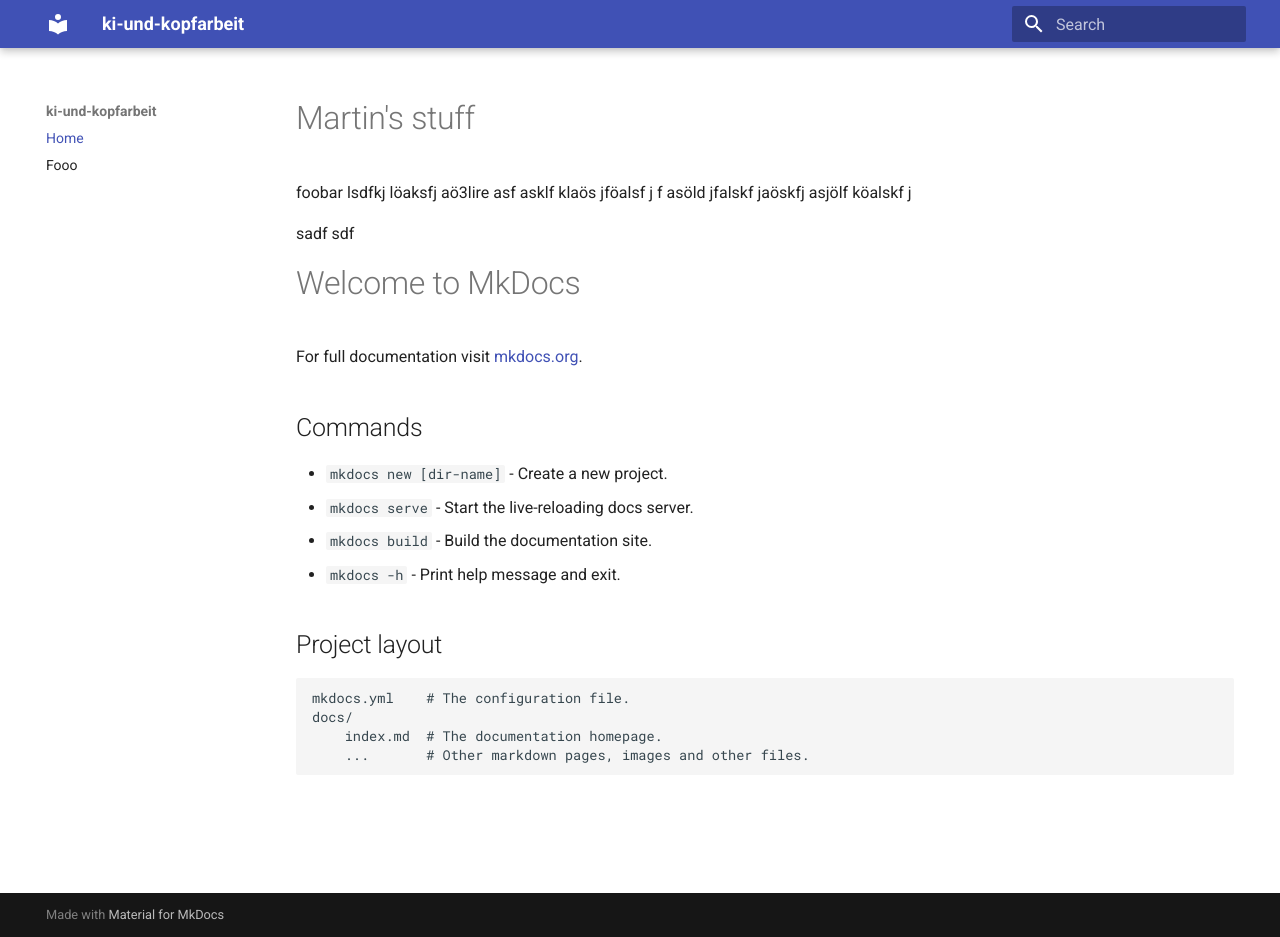
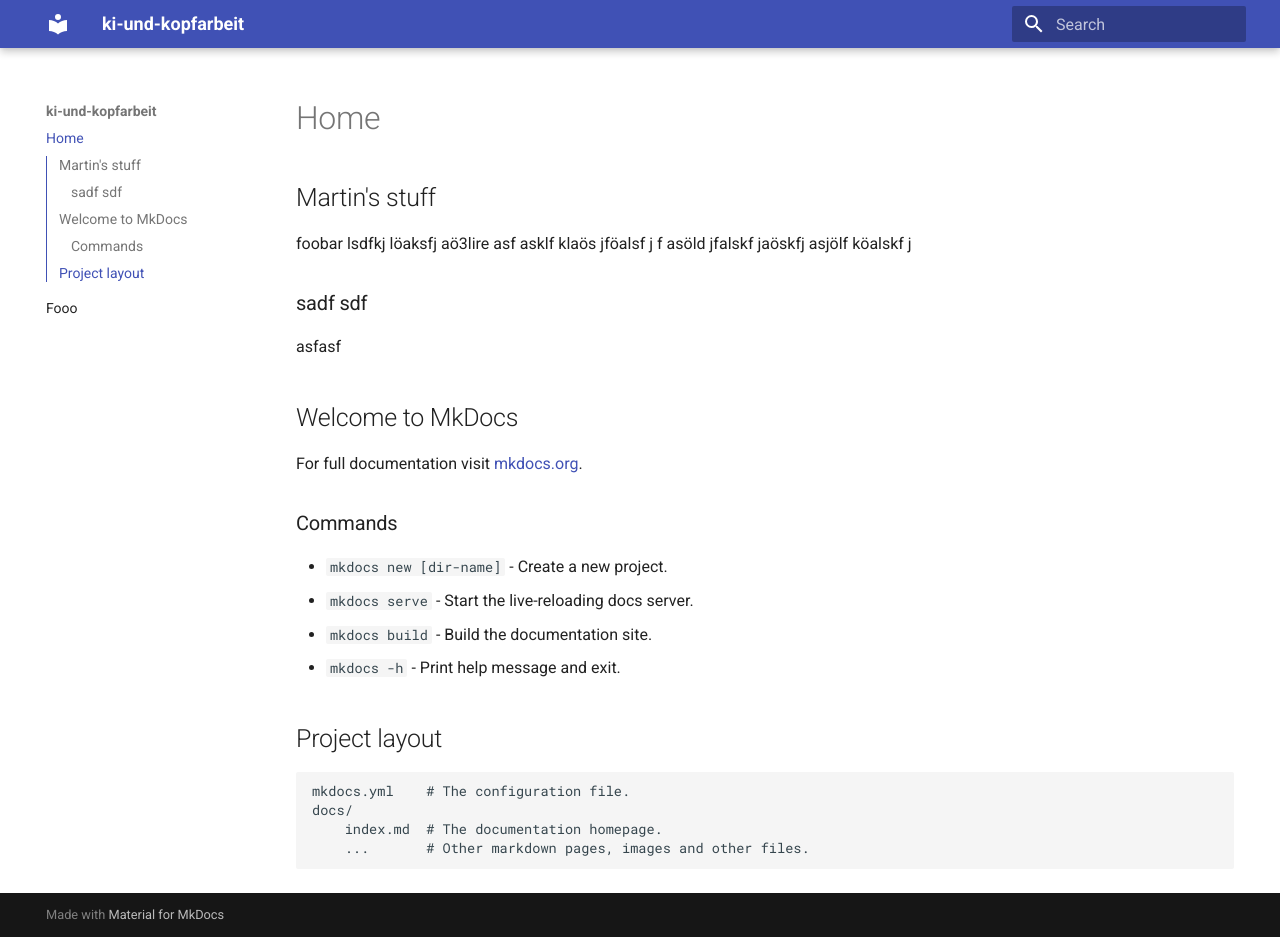
Before and after one commit to tenorix/ki-und-kopfarbeit-mk, an MkDocs documentation site: the page built from docs/index.md, in a window 1280 px wide and 937 px high. Built offline with MkDocs 1.6.1 and Material for MkDocs 9.7.7, drawn with Linux system fonts in a browser that asks for light colours.

Commit message:
Update index.md

```diff
--- a/docs/index.md
+++ b/docs/index.md
@@ -1,17 +1,18 @@
-# Martin's stuff
+## Martin's stuff
 
 foobar lsdfkj löaksfj aö3lire asf asklf
 klaös jföalsf j f
 asöld jfalskf jaöskfj
  asjölf köalskf j
 
-sadf sdf
+### sadf sdf
+asfasf
 
-# Welcome to MkDocs
+## Welcome to MkDocs
 
 For full documentation visit [mkdocs.org](https://www.mkdocs.org).
 
-## Commands
+### Commands
 
 * `mkdocs new [dir-name]` - Create a new project.
 * `mkdocs serve` - Start the live-reloading docs server.
```
